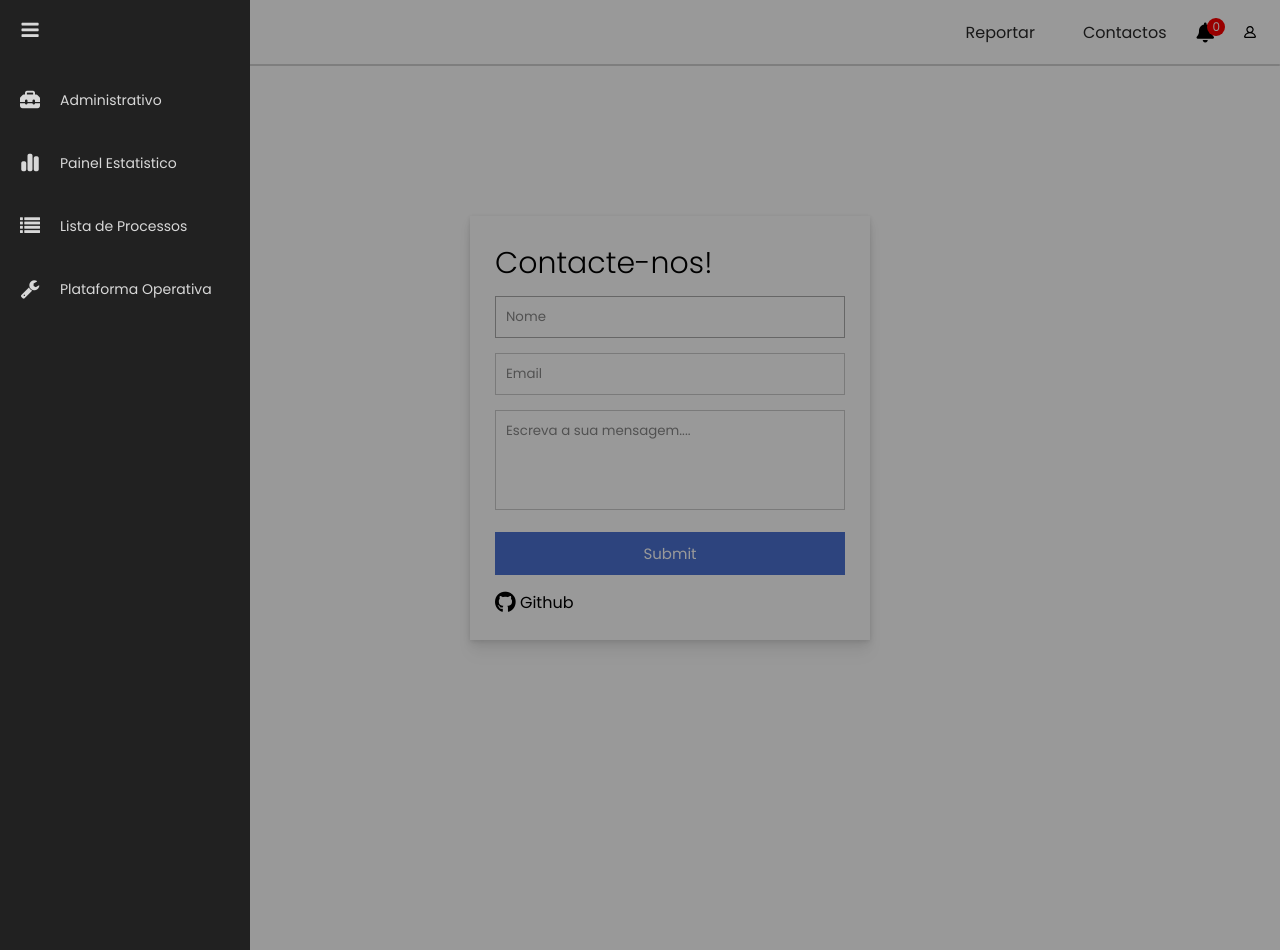
After one commit to vanguart/CGI-Process-Monitoring-302-303, a Django app: page /contact in a window 1280 px wide. The commit adds this page. Run offline with Django 4.2, Linux system fonts and the light colour scheme; data that the repository does not hold is empty; some libraries are stand-ins or nearby versions.

Commit message:
Página de Contacto está feita

```diff
--- /dev/null
+++ b/apps/operational_platform/templates/operational_platform/contact.html
@@ -0,0 +1,32 @@
+{% extends 'main/main.html' %}
+
+{% block style %}
+
+    {% load static %}
+    <link rel="stylesheet" type="text/css" href="{% static 'css/operational_platform/contact.css' %}"/>
+
+{% endblock style %}
+
+
+{% block main %}
+
+<div class="container">
+  <form id="contact" action="mailto:88alexcosta88@gmail.com" method="post">
+    <h3>Contacte-nos!</h3>
+    <fieldset>
+      <input placeholder="Nome" type="text" tabindex="1" required autofocus>
+    </fieldset>
+    <fieldset>
+      <input placeholder="Email" type="email" tabindex="2" required>
+    </fieldset>
+    <fieldset>
+      <textarea placeholder="Escreva a sua mensagem...." tabindex="3" required></textarea>
+    </fieldset>
+    <fieldset>
+      <button name="submit" type="submit" id="contact-submit" data-submit="...Sending">Submit</button>
+    </fieldset>
+    <a class="github" href="https://github.com/josesobral22005813/CGI-Process-Monitoring-302-303"><i class="fa-brands fa-github fa-lg"></i>  Github</a>
+  </form>
+</div>
+
+{% endblock %}
--- a/apps/operational_platform/urls.py
+++ b/apps/operational_platform/urls.py
@@ -6,5 +6,6 @@ urlpatterns = [
     path('businessExceptions', views.businessExceptions_page_view, name='businessExceptions'),
     path('changeSkills/<int:userId>', views.changeSkills_page_view, name='changeSkills'),
     path('correcaoDocumentos/<int:taskId>/<int:taskPosition>', views.correcaoDocumentos_page_view, name='correcaoDocumentos',),
-    path('reportarErrosNoSistema', views.reportarErrosNoSistema_page_view, name='reportarErrosNoSistema')
+    path('reportarErrosNoSistema', views.reportarErrosNoSistema_page_view, name='reportarErrosNoSistema'),
+    path('contact', views.contact_page_view, name='contact')
 ]
--- a/apps/operational_platform/views.py
+++ b/apps/operational_platform/views.py
@@ -169,3 +169,6 @@ def changeSkills_page_view(request, userId):
     }
 
     return render(request, 'operational_platform/changeSkills.html', context)
+
+def contact_page_view(request):
+    return render(request, 'operational_platform/contact.html')
--- a/main/templates/main/main.html
+++ b/main/templates/main/main.html
@@ -41,7 +41,7 @@
       <img class="logo" src="{% static 'images/logo.png' %}">
       <nav>
         <a class="nav_item" href="{% url 'reportarErrosNoSistema' %}">Reportar</a>
-        <a class="nav_item">Contactos</a>
+        <a class="nav_item" href="{% url 'contact' %}">Contactos</a>
 
         <!-- Sino de notificações -->
         <div class="notification-bar">
--- /dev/null
+++ b/static/css/operational_platform/contact.css
@@ -0,0 +1,112 @@
+.container {
+  max-width: 400px;
+  width: 100%;
+  margin: 0 auto;
+  position: relative;
+}
+
+#contact {
+  padding: 25px;
+  margin: 150px 0;
+  box-shadow:  rgba(0, 0, 0, 0.08) 0px 0.9px 4px, rgba(0, 0, 0, 0.06) 0px 2.6px 8px, rgba(0, 0, 0, 0.05) 0px 5.7px 12px, rgba(0, 0, 0, 0.04) 0px 15px 15px;
+}
+
+#contact h3 {
+  display: block;
+  font-size: 30px;
+  font-weight: 300;
+  margin-bottom: 10px;
+}
+
+#contact h4 {
+  margin: 5px 0 15px;
+  display: block;
+  font-size: 13px;
+  font-weight: 400;
+}
+
+fieldset {
+  border: medium none !important;
+  margin: 0 0 10px;
+  min-width: 100%;
+  padding: 0;
+  width: 100%;
+}
+
+#contact input[type="text"],
+#contact input[type="email"],
+#contact input[type="tel"],
+#contact input[type="url"],
+#contact textarea {
+  width: 100%;
+  border: 1px solid #ccc;
+  background: #FFF;
+  margin: 0 0 5px;
+  padding: 10px;
+}
+
+#contact input[type="text"]:hover,
+#contact input[type="email"]:hover,
+#contact input[type="tel"]:hover,
+#contact input[type="url"]:hover,
+#contact textarea:hover {
+  -webkit-transition: border-color 0.3s ease-in-out;
+  -moz-transition: border-color 0.3s ease-in-out;
+  transition: border-color 0.3s ease-in-out;
+  border: 1px solid #aaa;
+}
+
+#contact textarea {
+  height: 100px;
+  max-width: 100%;
+  resize: none;
+}
+
+#contact button[type="submit"] {
+  cursor: pointer;
+  width: 100%;
+  border: none;
+  background: #4B72D2;
+  color: #FFF;
+  margin: 0 0 5px;
+  padding: 10px;
+  font-size: 15px;
+}
+
+#contact button[type="submit"]:hover {
+  background: #315BC4;
+  -webkit-transition: background 0.3s ease-in-out;
+  -moz-transition: background 0.3s ease-in-out;
+  transition: background-color 0.3s ease-in-out;
+}
+
+#contact button[type="submit"]:active {
+  box-shadow: inset 0 1px 3px rgba(0, 0, 0, 0.5);
+}
+
+#contact input:focus,
+#contact textarea:focus {
+  outline: 0;
+  border: 1px solid #aaa;
+}
+
+::-webkit-input-placeholder {
+  color: #888;
+}
+
+:-moz-placeholder {
+  color: #888;
+}
+
+::-moz-placeholder {
+  color: #888;
+}
+
+:-ms-input-placeholder {
+  color: #888;
+}
+
+.github {
+  text-decoration: none;
+  color: black;
+}
```
Also changed, not shown: 1 other file.
